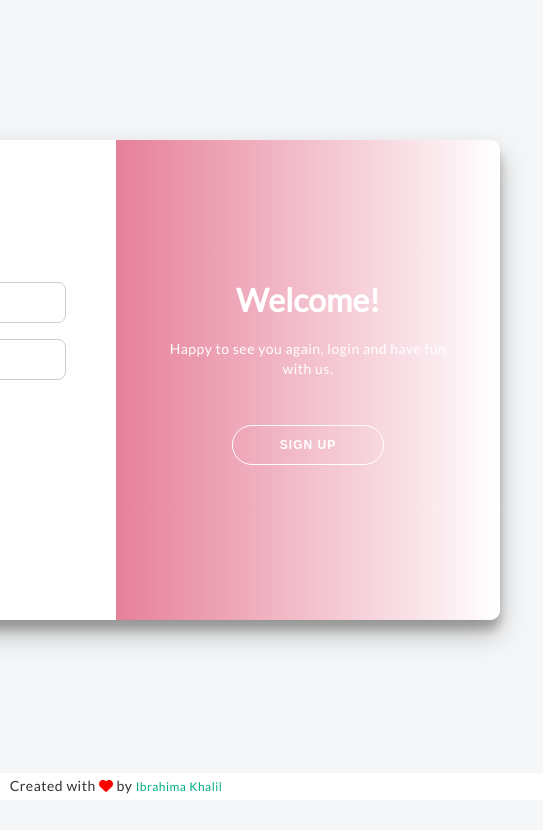
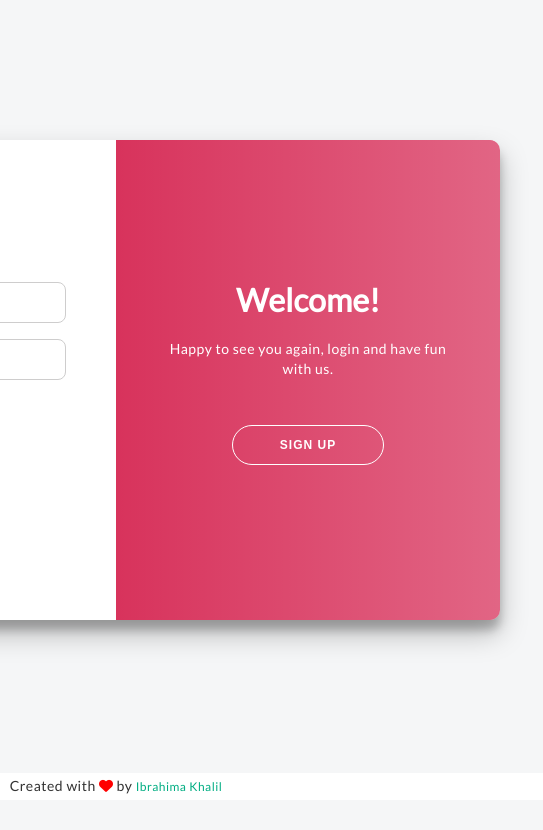
Before and after one commit to Emmageo3/chatApp, a plain HTML site: page auth.html in a window 1280 px wide. Shown: the full height of the page, 524-1067 px from the left. Drawn offline with Linux system fonts and the light colour scheme.

Commit message:
background

```diff
--- a/css/auth.css
+++ b/css/auth.css
@@ -187,8 +187,8 @@ input {
 
 .side-element {
   background: #ce0033;
-  background: -webkit-linear-gradient(to right, #ce0033, #FFF);
-  background: linear-gradient(to right, #ce0033, #FFF);
+  background: -webkit-linear-gradient(to right, #ce0033, #ce00349a);
+  background: linear-gradient(to right, #ce0033, #ce00349a);
   background-repeat: no-repeat;
   background-size: cover;
   background-position: 0 0;
```
